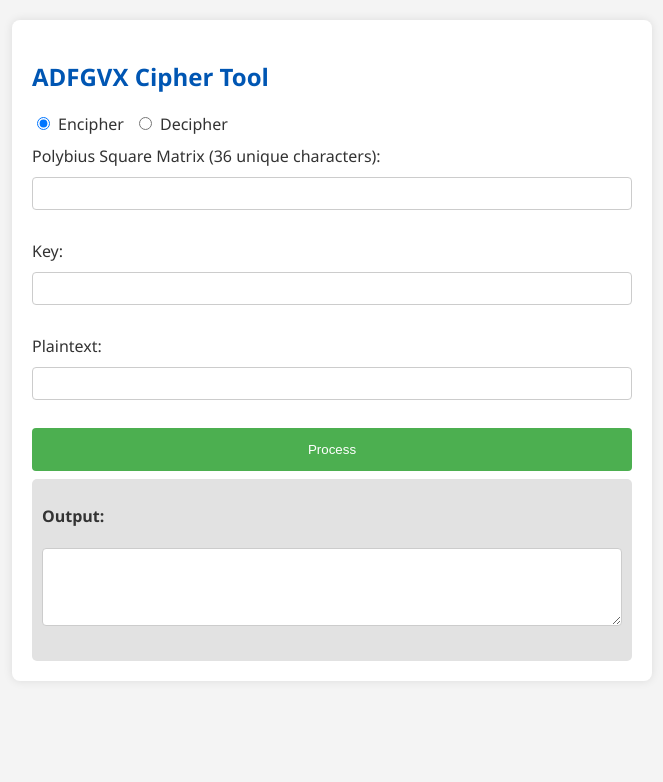
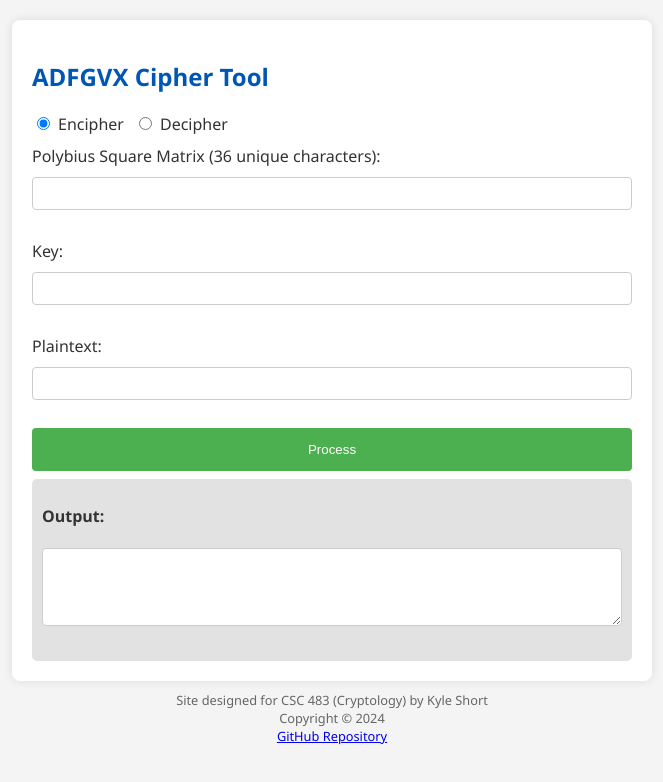
Before and after one commit to kyle-short/ADFGVX, a plain HTML site: page index.html in a window 1280 px wide. Shown: the whole page, without its empty margins (308-971 px from the left). Drawn offline with Linux system fonts and the light colour scheme.

Commit message:
Update index.html

```diff
--- a/index.html
+++ b/index.html
@@ -66,6 +66,12 @@
             border-radius: 8px;
             box-shadow: 0 0 10px rgba(0, 0, 0, 0.1);
         }
+		footer {
+			text-align: center;
+			padding: 10px 0;
+			font-size: 0.8em;
+			color: #666;
+		}
     </style>
 </head>
 <body>
@@ -131,6 +137,15 @@
                 }
             });
         });
+
     </script>
+	<footer>
+     Site designed for CSC 483 (Cryptology) by Kyle Short
+	 <br>
+	 Copyright  © 2024
+	 <br>
+	 <a href="https://github.com/kyle-short/ADFGVX/tree/main">GitHub Repository</a>
+
+    </footer>
 </body>
 </html>
```
